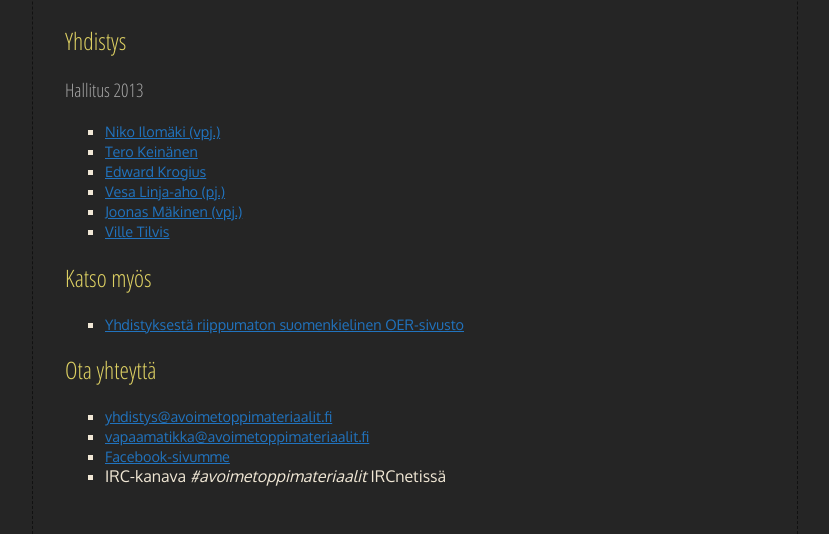
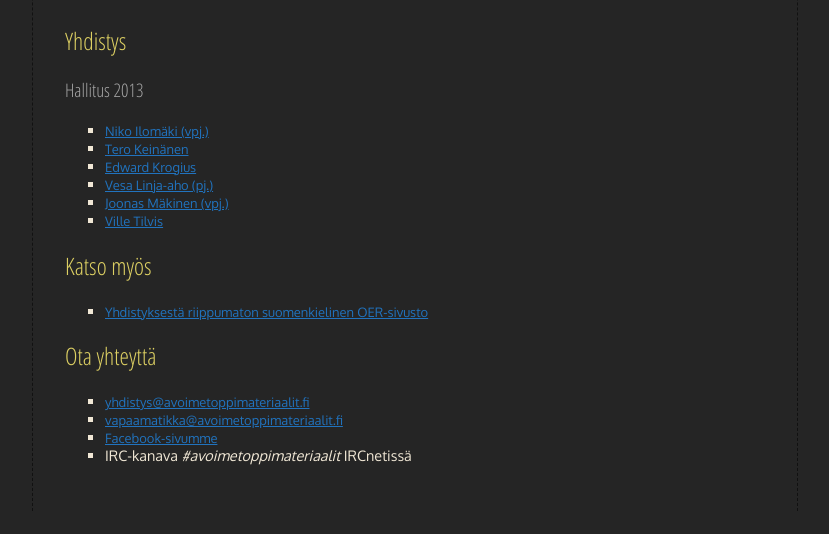
Before and after one commit to Kaijo/kaijo.github.io, a Jekyll site: the page built from index.html, in a window 1280 px wide. Shown: the part 578-1112 px from the top of the page, without its empty margins (225-1054 px from the left). Built offline with Jekyll 4.4.1, drawn with Linux system fonts in a browser that asks for light colours; after the commit the page ends 1089 px from its top, so only the background shows below that.

Commit message:
sdfasdfasdf

```diff
--- a/css/style.css
+++ b/css/style.css
@@ -99,7 +99,8 @@ div#main a {
   color: #2173be;
 }
 div#main p,
-div#main a {
+div#main a,
+div#main ul {
   font-size: 90%;
 }
 div#main ul {
--- a/css/style.less
+++ b/css/style.less
@@ -122,7 +122,7 @@ div#main {
 	h2 { color: @kirkaskeltainen; }
 	h3 { color: #A5A5A5; }
 	a { color: @sininen; }
-	p, a { font-size: 90%; }
+	p, a, ul { font-size: 90%; }
 
 	ul {
 		list-style: square;
```
